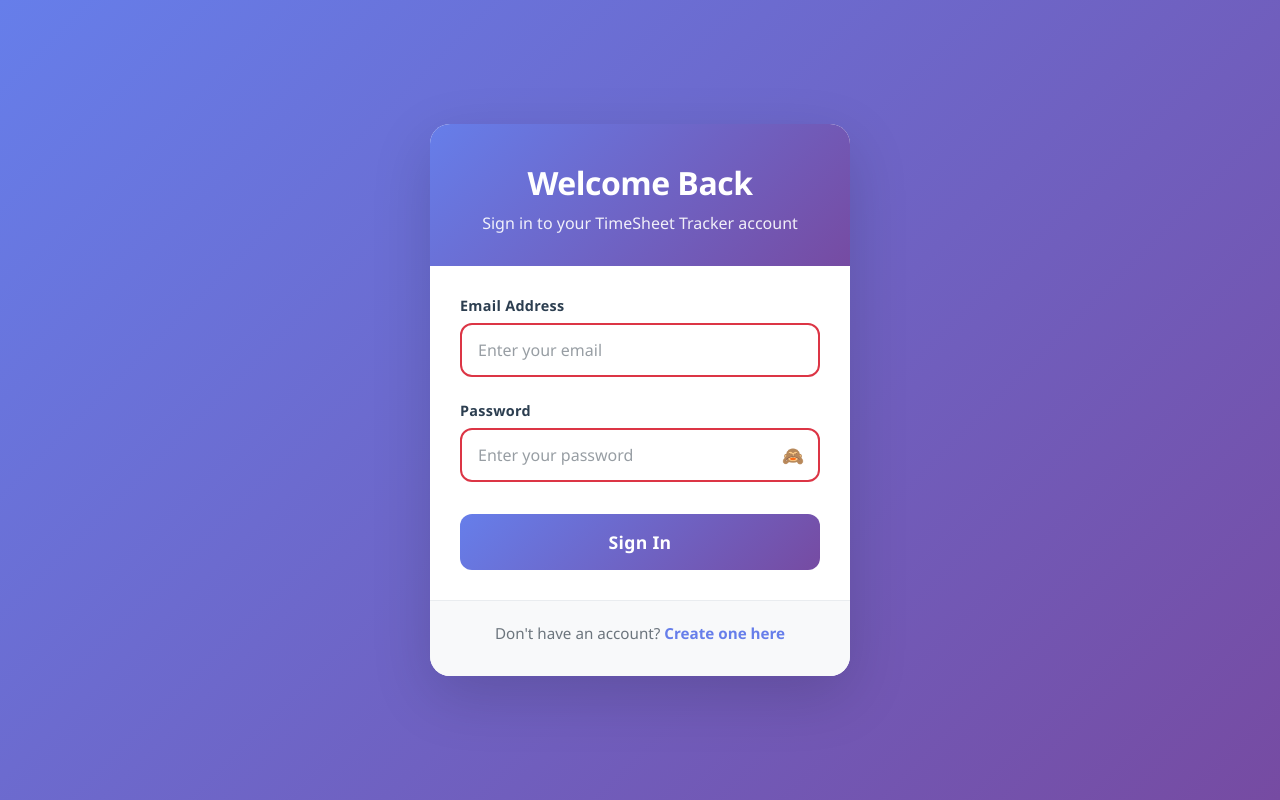
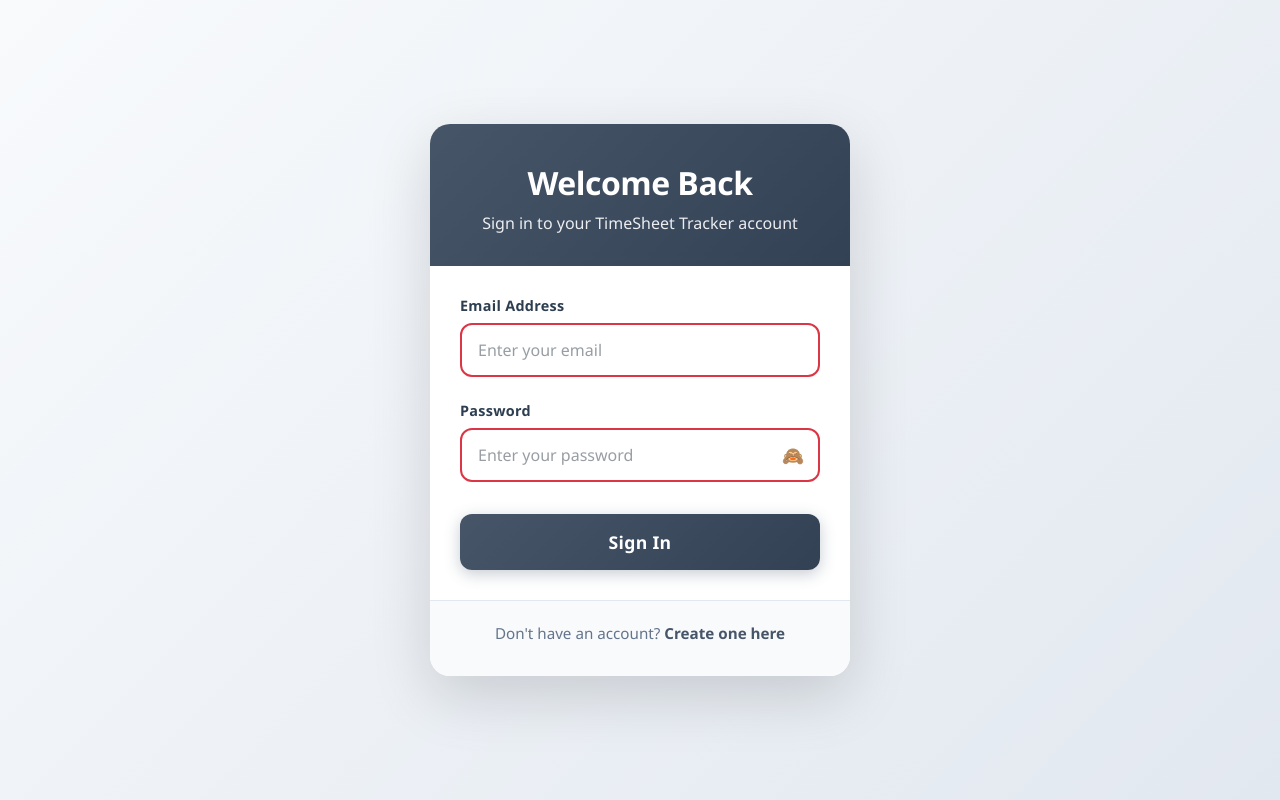
Before and after one commit to KhalilA93/TImesheetTracker, a React (Create React App) app in the folder frontend/: page /login in a window 1280 px wide. Built offline with nearby package versions, Linux system fonts and the light colour scheme; no server answers; the HTML template or start-up script is replaced by a standard one.

Commit message:
Recolor login and regis pages

```diff
--- a/frontend/src/components/Auth/Auth.css
+++ b/frontend/src/components/Auth/Auth.css
@@ -4,7 +4,7 @@
   display: flex;
   align-items: center;
   justify-content: center;
-  background: linear-gradient(135deg, #667eea 0%, #764ba2 100%);
+  background: linear-gradient(135deg, #f8fafc 0%, #e2e8f0 100%);
   padding: 20px;
   font-family: 'Segoe UI', Tahoma, Geneva, Verdana, sans-serif;
 }
@@ -33,7 +33,7 @@
 
 /* Auth Header */
 .auth-header {
-  background: linear-gradient(135deg, #667eea 0%, #764ba2 100%);
+  background: linear-gradient(135deg, #475569 0%, #334155 100%);
   color: white;
   padding: 40px 30px 30px;
   text-align: center;
@@ -76,34 +76,34 @@
 .form-input {
   width: 100%;
   padding: 14px 16px;
-  border: 2px solid #e1e8ed;
+  border: 2px solid #cbd5e1;
   border-radius: 12px;
   font-size: 1rem;
   transition: all 0.3s ease;
-  background: #f8f9fa;
+  background: #f8fafc;
   box-sizing: border-box;
 }
 
 .form-input:focus {
   outline: none;
-  border-color: #667eea;
+  border-color: #475569;
   background: white;
-  box-shadow: 0 0 0 3px rgba(102, 126, 234, 0.1);
+  box-shadow: 0 0 0 3px rgba(71, 85, 105, 0.1);
 }
 
 .form-input::placeholder {
-  color: #a0a8b0;
+  color: #94a3b8;
   font-weight: 400;
 }
 
 .form-input.error {
-  border-color: #e74c3c;
-  background: #fdf2f2;
+  border-color: #dc2626;
+  background: #fef2f2;
 }
 
 .form-input.error:focus {
-  border-color: #e74c3c;
-  box-shadow: 0 0 0 3px rgba(231, 76, 60, 0.1);
+  border-color: #dc2626;
+  box-shadow: 0 0 0 3px rgba(220, 38, 38, 0.1);
 }
 
 /* Password Input Container */
@@ -126,11 +126,11 @@
 }
 
 .password-toggle:hover {
-  background: rgba(102, 126, 234, 0.1);
+  background: rgba(71, 85, 105, 0.1);
 }
 
 .password-toggle:focus {
-  outline: 2px solid #667eea;
+  outline: 2px solid #475569;
   outline-offset: 2px;
 }
 
@@ -138,7 +138,7 @@
 .auth-button {
   width: 100%;
   padding: 16px;
-  background: linear-gradient(135deg, #667eea 0%, #764ba2 100%);
+  background: linear-gradient(135deg, #475569 0%, #334155 100%);
   color: white;
   border: none;
   border-radius: 12px;
@@ -148,11 +148,13 @@
   transition: all 0.3s ease;
   letter-spacing: 0.3px;
   margin-top: 8px;
+  box-shadow: 0 4px 15px rgba(71, 85, 105, 0.3);
 }
 
 .auth-button:hover:not(:disabled) {
   transform: translateY(-2px);
-  box-shadow: 0 8px 25px rgba(102, 126, 234, 0.4);
+  box-shadow: 0 8px 25px rgba(71, 85, 105, 0.4);
+  background: linear-gradient(135deg, #334155 0%, #1e293b 100%);
 }
 
 .auth-button:active:not(:disabled) {
@@ -169,36 +171,36 @@
 .auth-footer {
   padding: 20px 30px 30px;
   text-align: center;
-  background: #f8f9fa;
-  border-top: 1px solid #e9ecef;
+  background: #f8fafc;
+  border-top: 1px solid #e2e8f0;
 }
 
 .auth-footer p {
   margin: 0;
-  color: #6c757d;
+  color: #64748b;
   font-size: 0.95rem;
 }
 
 .auth-link {
-  color: #667eea;
+  color: #475569;
   text-decoration: none;
   font-weight: 600;
   transition: color 0.3s ease;
 }
 
 .auth-link:hover {
-  color: #764ba2;
+  color: #334155;
   text-decoration: underline;
 }
 
 /* Error Messages */
 .error-message {
-  background: #fdf2f2;
-  border: 1px solid #f5c6cb;
+  background: #fef2f2;
+  border: 1px solid #fecaca;
   border-radius: 8px;
   padding: 12px 16px;
   margin-bottom: 20px;
-  color: #721c24;
+  color: #7f1d1d;
   font-size: 0.9rem;
   display: flex;
   align-items: center;
@@ -212,7 +214,7 @@
 
 .field-error {
   display: block;
-  color: #e74c3c;
+  color: #dc2626;
   font-size: 0.85rem;
   margin-top: 6px;
   font-weight: 500;
@@ -276,7 +278,7 @@
 /* Focus Management */
 .auth-form input:focus,
 .auth-form button:focus {
-  outline: 2px solid #667eea;
+  outline: 2px solid #475569;
   outline-offset: 2px;
 }
 
```
